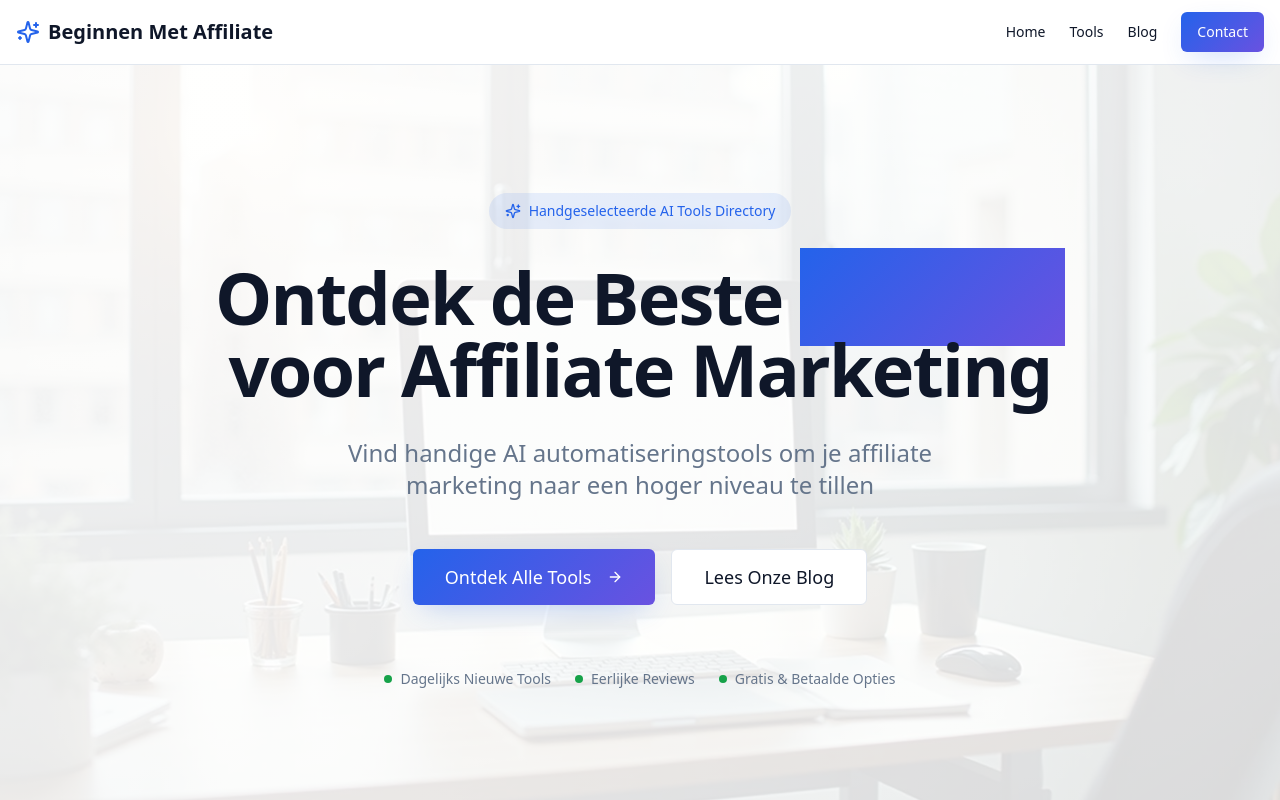
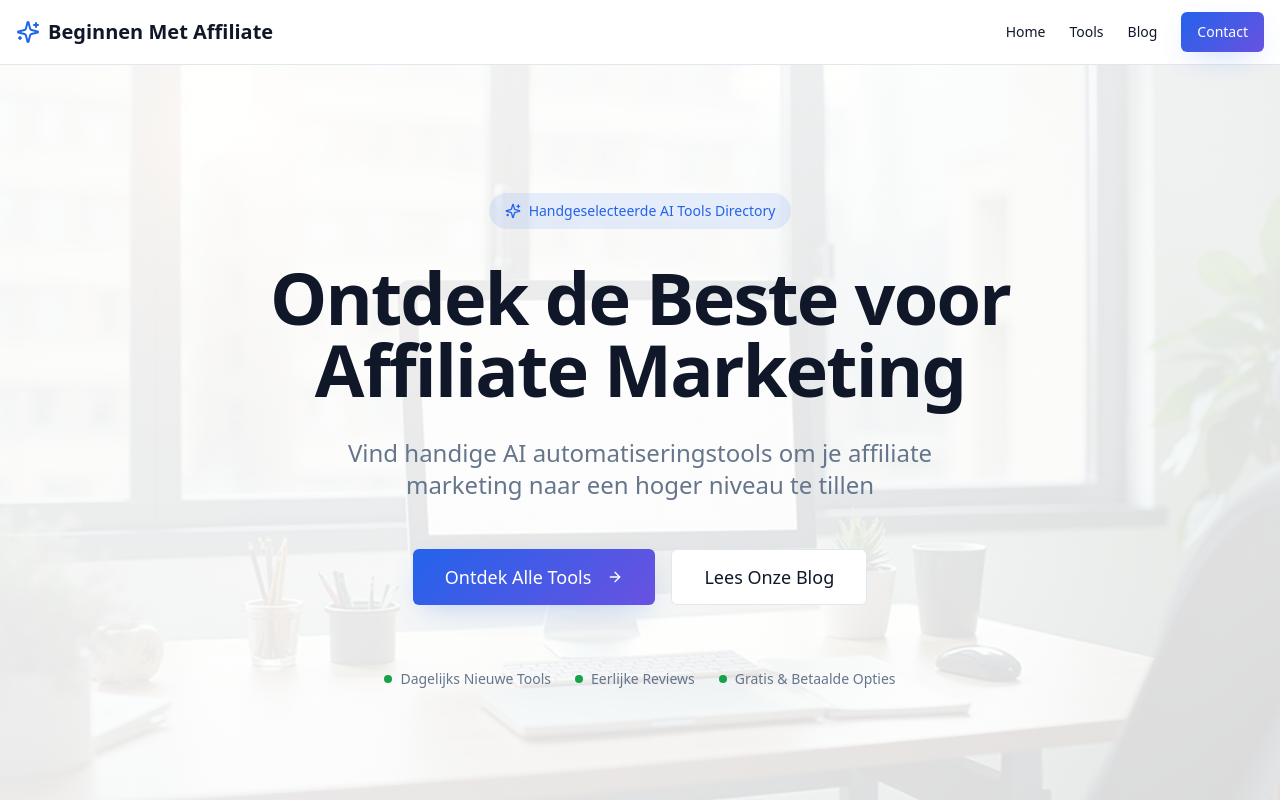
Before and after one commit to Benrgy/toolsvooraffiliatemarketing, a React (Vite) app: page / in a window 1280 px wide. Shown: the top 800 px of the page. Built offline with nearby package versions, Linux system fonts and the light colour scheme; no server answers; the database is empty.

Commit message:
Visual edit in Lovable

```diff
--- a/src/components/home/Hero.tsx
+++ b/src/components/home/Hero.tsx
@@ -2,17 +2,11 @@ import { Button } from "../ui/button";
 import { Link } from "react-router-dom";
 import { ArrowRight, Sparkles } from "lucide-react";
 import heroBg from "@/assets/hero-bg.jpg";
-
 export const Hero = () => {
-  return (
-    <section className="relative py-20 md:py-32 overflow-hidden">
+  return <section className="relative py-20 md:py-32 overflow-hidden">
       {/* Background image with overlay */}
       <div className="absolute inset-0">
-        <img
-          src={heroBg}
-          alt="Professional workspace"
-          className="w-full h-full object-cover"
-        />
+        <img src={heroBg} alt="Professional workspace" className="w-full h-full object-cover" />
         <div className="absolute inset-0 bg-gradient-to-br from-background/95 via-background/90 to-background/85" />
       </div>
 
@@ -25,9 +19,7 @@ export const Hero = () => {
 
           <h1 className="text-4xl md:text-6xl lg:text-7xl font-bold tracking-tight">
             Ontdek de Beste{" "}
-            <span className="gradient-primary bg-clip-text text-transparent">
-              AI Tools
-            </span>
+
             {" "}voor Affiliate Marketing
           </h1>
 
@@ -36,11 +28,7 @@ export const Hero = () => {
           </p>
 
           <div className="flex flex-col sm:flex-row gap-4 justify-center items-center pt-4">
-            <Button
-              asChild
-              size="lg"
-              className="gradient-primary shadow-primary text-lg h-14 px-8"
-            >
+            <Button asChild size="lg" className="gradient-primary shadow-primary text-lg h-14 px-8">
               <Link to="/tools">
                 Ontdek Alle Tools
                 <ArrowRight className="ml-2 h-5 w-5" />
@@ -68,6 +56,5 @@ export const Hero = () => {
           </div>
         </div>
       </div>
-    </section>
-  );
+    </section>;
 };
```
